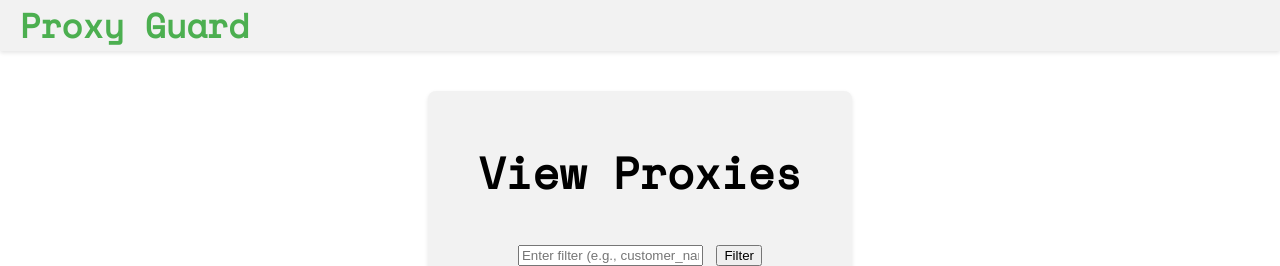
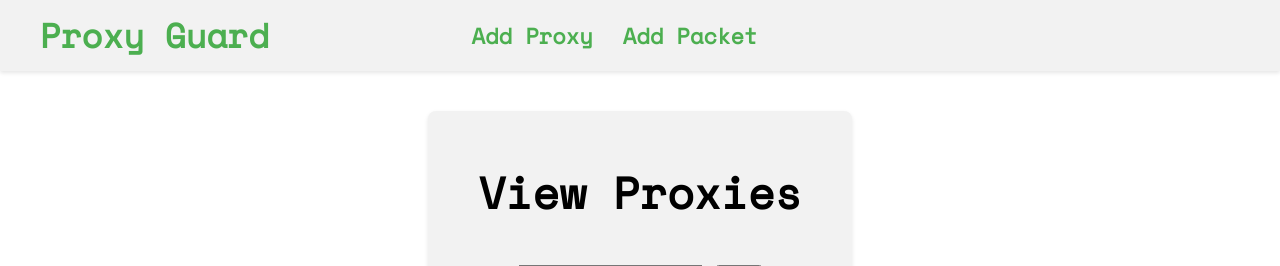
Before and after one commit to zemetsskiy/ProxyGuard, a FastAPI app: page / in a window 1280 px wide. Shown: the top 266 px of the page. Run offline with FastAPI, Linux system fonts and the light colour scheme; data that the repository does not hold is empty; some libraries are stand-ins or nearby versions.

Commit message:
navbar added

```diff
--- a/app/static/css/main.css
+++ b/app/static/css/main.css
@@ -12,8 +12,40 @@
     min-height: 100vh;
 }
 
+.header-class {
+    display: flex;
+    justify-content: space-between;
+    align-items: center;
+    padding: 10px 20px;
+}
 
+.header-container {
+    width: 100%;
+    display: flex;
+    justify-content: space-between;
+    align-items: center;
+}
 
+.logo a {
+    text-decoration: none;
+    color: black;
+}
+
+.nav-links {
+    display: flex;
+    justify-content: center;
+    align-items: center;
+    flex-grow: 1;
+    margin-right: 300px;
+}
+
+.nav-links a {
+    text-decoration: none;
+    color: blue;
+    margin: 0 15px;
+    font-weight: bold;
+    cursor: pointer;
+}
 
 table {
     width: 97%;
--- a/app/templates/base.html
+++ b/app/templates/base.html
@@ -13,9 +13,13 @@
 
 <body>
     <header class="header-class">
-        <div>
-            <h1><a href="/">Proxy Guard</a></h1>
-        </div>
+    <div class="header-container">
+        <h1 class="logo"><a href="/">Proxy Guard</a></h1>
+        <nav class="nav-links">
+            <a href="/add_proxy">Add Proxy</a>
+            <a href="/add_proxy_package">Add Packet</a>
+        </nav>
+    </div>
     </header>
     <main>
         {% block content %}
```
